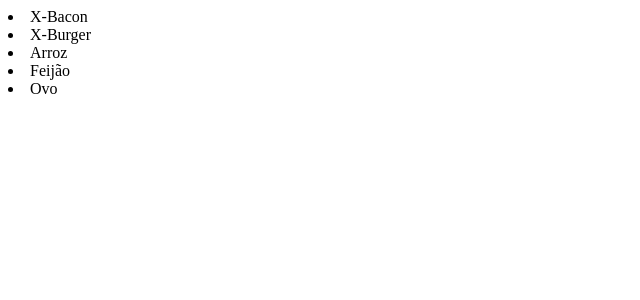
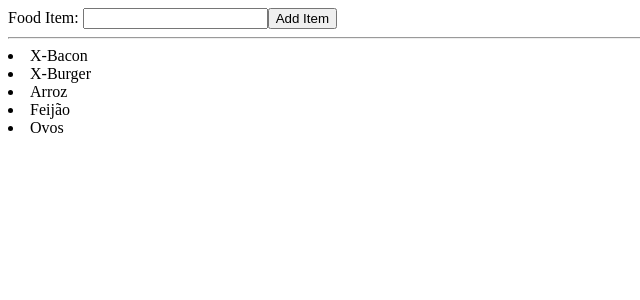
Before and after one commit to fabricio-dias-log/angular-services-http-observable, an Angular app: page / in a window 1280 px wide. Shown: the top 300 px of the page, without its empty margins (0-640 px from the left). Built offline with nearby package versions, Linux system fonts and the light colour scheme.

Commit message:
feat: Insert new items to list with services

```diff
--- a/src/app/modules/home/components/pages/home/home.component.html
+++ b/src/app/modules/home/components/pages/home/home.component.html
@@ -1,3 +1,4 @@
 <section>
-    <app-food-list></app-food-list>
+  <app-food-add></app-food-add>
+  <app-food-list></app-food-list>
 </section>
--- a/src/app/services/food-list.service.ts
+++ b/src/app/services/food-list.service.ts
@@ -9,7 +9,7 @@ export class FoodListService {
     "X-Burger",
     "Arroz",
     "Feijão",
-    "Ovo"
+    "Ovos"
   ];
 
   constructor() { }
@@ -17,4 +17,8 @@ export class FoodListService {
   public foodList(): Array<string> {
     return this.list;
   }
+
+  public foodListAdd(value: string) {
+    return this.list.push(value);
+  }
 }
--- /dev/null
+++ b/src/app/shared/food-add/food-add.component.html
@@ -0,0 +1,4 @@
+<label for="FoodItem">Food Item: </label>
+<input id="FoodItem" #inputValue>
+<button (click)="listAddItem(inputValue.value)">Add Item</button>
+<hr>
--- /dev/null
+++ b/src/app/shared/food-add/food-add.component.ts
@@ -0,0 +1,19 @@
+import { Component } from '@angular/core';
+
+//Services
+import { FoodListService } from '../../services/food-list.service';
+
+@Component({
+  selector: 'app-food-add',
+  standalone: false,
+  templateUrl: './food-add.component.html',
+  styleUrl: './food-add.component.css'
+})
+export class FoodAddComponent {
+
+  constructor(private foodListService: FoodListService){}
+
+  public listAddItem(value: string){
+    this.foodListService.foodListAdd(value);
+  }
+}
```
Also changed, not shown: src/app/shared/shared.module.ts (+9 -2 lines), src/app/shared/food-add/food-add.component.css (added), 1 other file (tests, documents, lock files or other folders).
